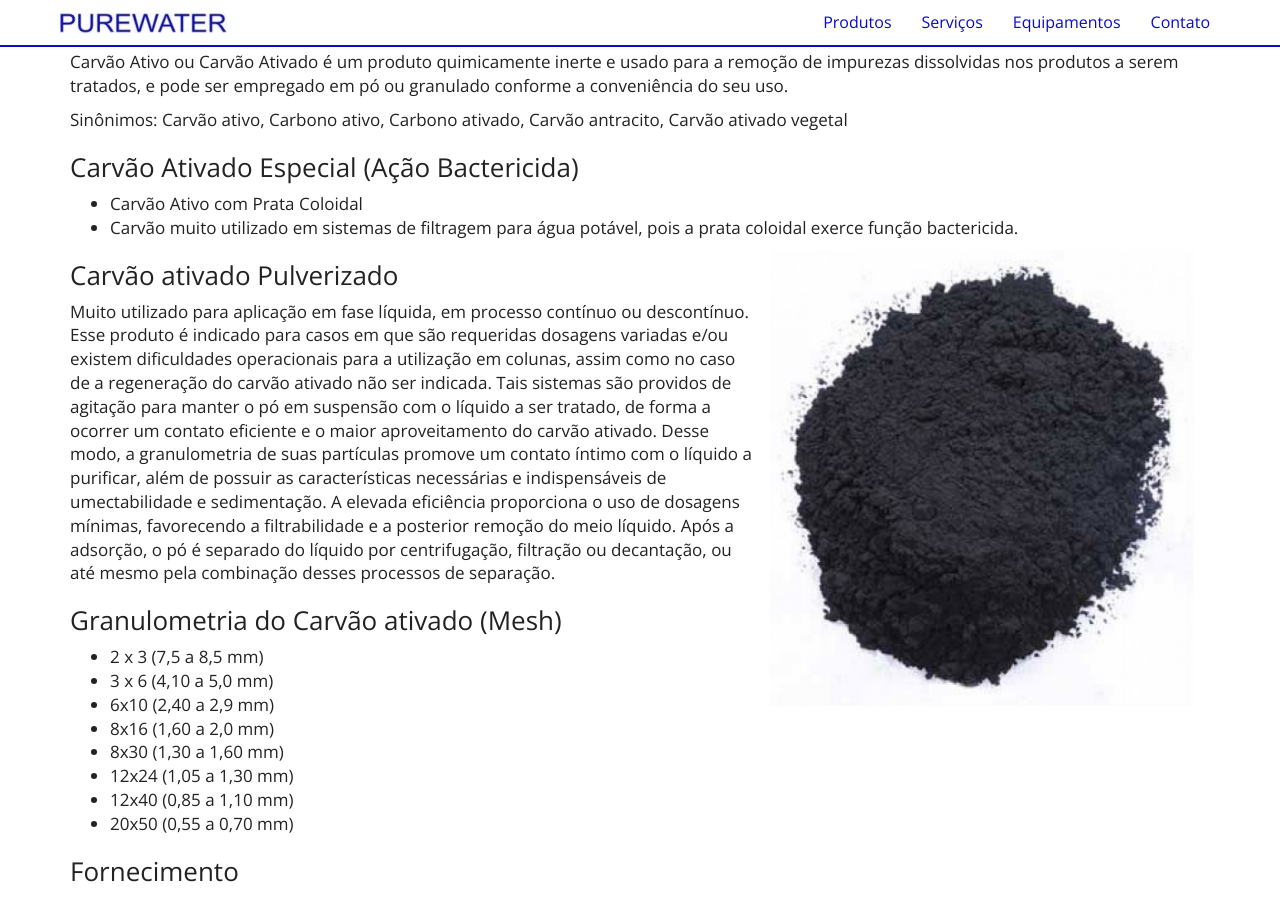
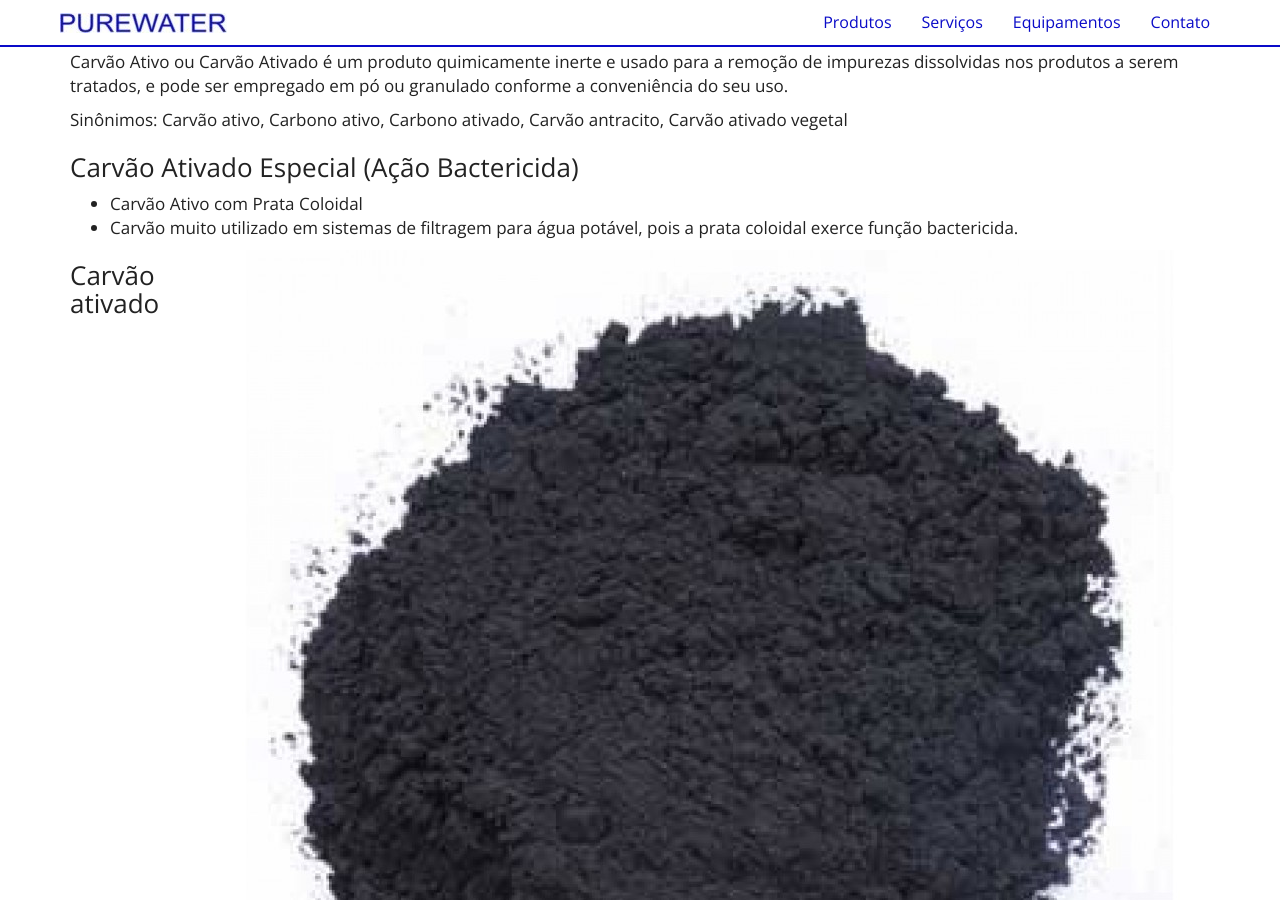
Before and after one commit to purewaterefluentes/purewaterefluentes.github.io, a Jekyll site: the page built from produtos/carvao-ativado.md, in a window 1280 px wide and 900 px high, scrolled down 555 px. Built offline with Jekyll 4.4.1, drawn with Linux system fonts in a browser that asks for light colours; nearby versions of some CDN libraries; library files that are not in the unit come from our copies.

Commit message:
Update carvao-ativado.md

```diff
--- a/produtos/carvao-ativado.md
+++ b/produtos/carvao-ativado.md
@@ -23,7 +23,7 @@
 - Carvão muito utilizado em sistemas de filtragem para água potável, pois a prata coloidal exerce função bactericida.
 
 
-<img class="img-responsive pull-right" style="max-width: 40%;" src="../../website/images/carvao ativado pulverizado.jpg" alt="Carvão Ativado Pulverizado">
+<img class="img-responsive pull-right" style="max-width: 100%;" src="../../website/images/carvao ativado pulverizado.jpg" alt="Carvão Ativado Pulverizado">
 
 ### Carvão ativado Pulverizado
 Muito utilizado para aplicação em fase líquida, em processo contínuo ou descontínuo. Esse produto é indicado para casos em que são requeridas dosagens variadas e/ou existem dificuldades operacionais para a utilização em colunas, assim como no caso de a regeneração do carvão ativado não ser indicada.
```
